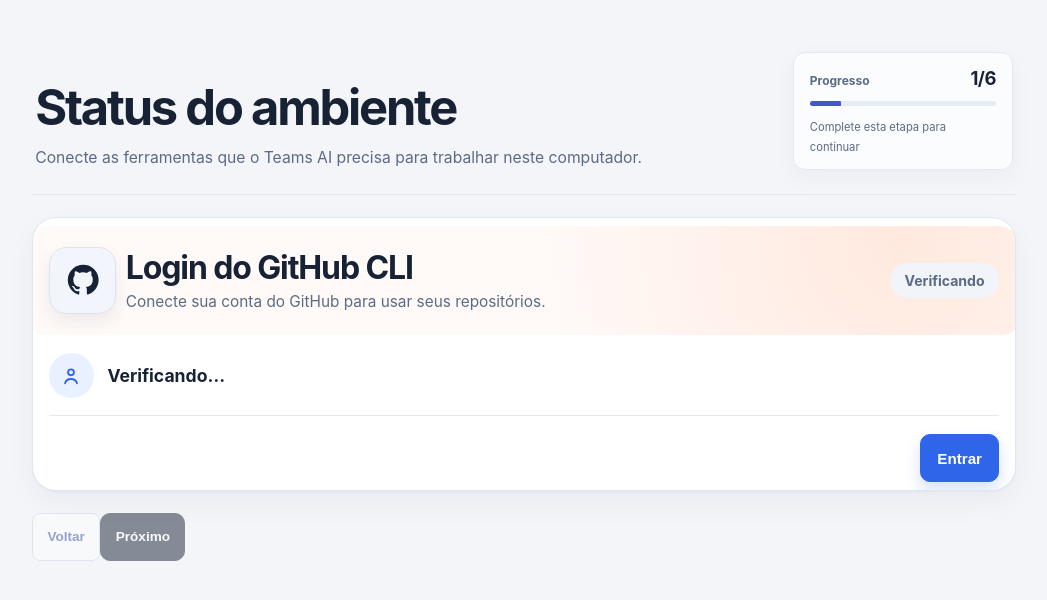
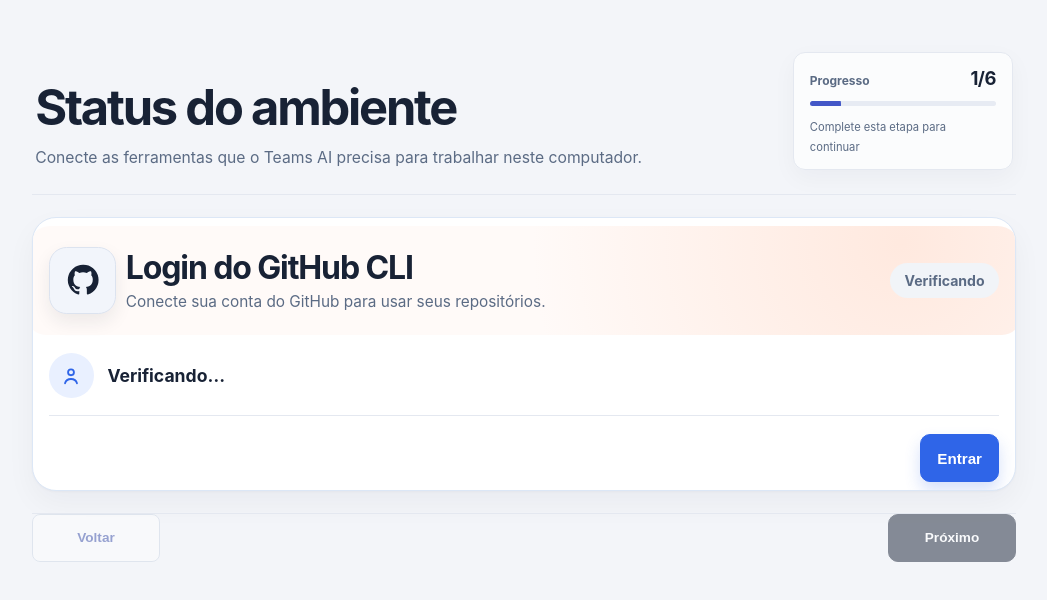
Before and after one commit to lukeware-hub/teams-ai, a React (Vite) app in the folder web/: page /status in a window 1280 px wide. Shown: the top 600 px of the page, without its empty margins (116-1163 px from the left). Built offline with nearby package versions, Linux system fonts and the light colour scheme; no server answers.

Commit message:
fix: polish onboarding completion screen

```diff
--- a/web/src/pages/Onboarding.tsx
+++ b/web/src/pages/Onboarding.tsx
@@ -83,7 +83,7 @@
       <div className="setup-grid">{stepContent()}</div>
       <nav className="onboarding-navigation" aria-label="Navegação da configuração">
         <button type="button" className="secondary" onClick={() => setStep((current) => current - 1)} disabled={step === 0}>Voltar</button>
-        {step < totalSteps - 1 ? <button type="button" className="primary-button" onClick={next} disabled={!currentItem?.ok}>Próximo</button> : <Link className="primary-button" to="/projects">Ir para projetos</Link>}
+        {step < totalSteps - 1 ? <button type="button" className="primary-button" onClick={next} disabled={!currentItem?.ok}>Próximo</button> : null}
       </nav>
     </main>
   );
--- a/web/src/styles.css
+++ b/web/src/styles.css
@@ -52,7 +52,44 @@
 .progress-track { height: 0.35rem; margin: 0.7rem 0 0.55rem; overflow: hidden; border-radius: 999px; background: #e7ebf3; }
 .progress-track span { display: block; width: 100%; height: 100%; border-radius: inherit; background: var(--accent); transform: scaleX(0); transform-origin: left center; transition: transform .35s ease; }
 .setup-progress small { color: var(--ink-soft); font-size: 0.7rem; }
-.setup-grid { display: grid; gap: 0.85rem; }
+  .setup-grid { display: grid; gap: 0.85rem; }
+
+  .onboarding-navigation {
+    display: flex;
+    justify-content: space-between;
+    align-items: center;
+    gap: var(--space-3);
+    padding-top: var(--space-4);
+    border-top: 1px solid var(--line);
+  }
+  .onboarding-navigation .primary-button,
+  .onboarding-navigation .secondary { min-width: 8rem; text-align: center; text-decoration: none; }
+
+  .welcome-card {
+    display: grid;
+    justify-items: start;
+    gap: var(--space-3);
+    padding: clamp(2rem, 6vw, 4.5rem);
+    border: 1px solid var(--good-line);
+    border-radius: var(--radius-xl);
+    background: linear-gradient(135deg, var(--surface), var(--good-soft));
+    box-shadow: var(--shadow-panel);
+  }
+  .welcome-icon {
+    display: grid;
+    place-items: center;
+    width: 3.5rem;
+    height: 3.5rem;
+    border-radius: var(--radius-circle);
+    color: var(--good);
+    background: var(--good-soft);
+    font-size: var(--text-3xl);
+    font-weight: var(--weight-bold);
+  }
+  .welcome-card .setup-kicker { margin: 0; }
+  .welcome-card h2 { margin: 0; font-size: var(--text-display-card); letter-spacing: var(--tracking-tight); }
+  .welcome-card p:not(.setup-kicker) { max-width: 42rem; margin: 0; color: var(--ink-soft); font-size: var(--text-lg); line-height: var(--leading-relaxed); }
+  .welcome-card .primary-button { display: inline-flex; align-items: center; justify-content: center; min-width: 10rem; text-decoration: none; }
 .onboarding-card { padding: 1.25rem 1.35rem; border-radius: 16px; box-shadow: 0 1px 2px rgba(24, 34, 53, .03), 0 12px 30px rgba(24, 34, 53, .045); }
 .onboarding-card-header { padding-bottom: 0.85rem; margin-bottom: 0.85rem; }
 .onboarding-card-header h2 { font-size: 1rem; letter-spacing: -0.015em; }
@@ -149,6 +186,8 @@
   .owner-form button { width: 100%; }
   .secret-form { grid-template-columns: 1fr; }
   .secret-form button { width: 100%; }
+  .onboarding-navigation { position: sticky; bottom: 0; padding: 0.75rem 0; background: var(--bg); }
+  .onboarding-navigation .primary-button, .onboarding-navigation .secondary { flex: 1; }
   .login-controls > .secondary { grid-column: 2; grid-row: 1; }
   .login-controls.with-code .browser-step, .login-controls.with-code > .secondary { margin-bottom: 0; }
   .login-status-error { grid-row: 2; }
```
